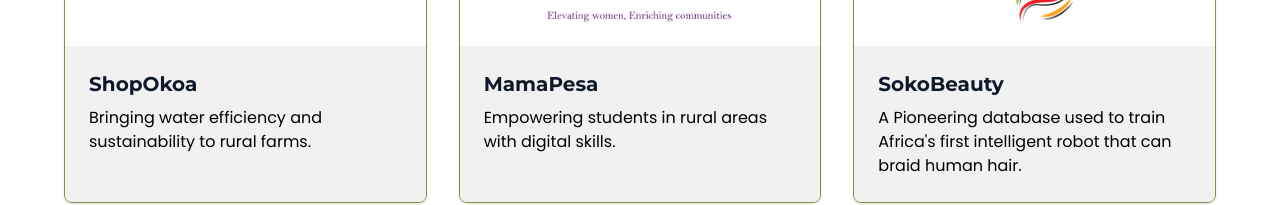
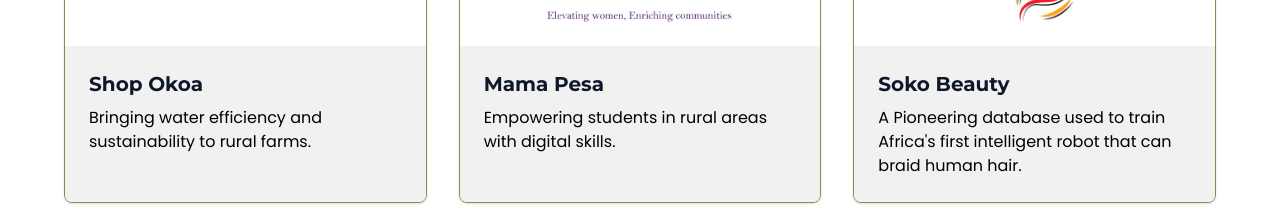
Before and after one commit to UncSeb108/Dukatech, a Next.js app: page /home in a window 1280 px wide. Shown: the part 6100-6305 px from the top of the page. Built offline with nearby package versions, Linux system fonts and the light colour scheme.

Commit message:
Update on soko beauty logo and update on project wordings

```diff
--- a/src/app/home/components/Projects.tsx
+++ b/src/app/home/components/Projects.tsx
@@ -6,19 +6,19 @@
 export default function ProjectsSection() {
   const projects = [
     {
-      title: "ShopOkoa",
+      title: "Shop Okoa",
       desc: "Bringing water efficiency and sustainability to rural farms.",
       image: "/images/shopokoa.jpg",
     },
     {
-      title: "MamaPesa",
+      title: "Mama Pesa",
       desc: "Empowering students in rural areas with digital skills.",
       image: "/images/mamapesa.jpg",
     },
     {
-      title: "SokoBeauty",
+      title: "Soko Beauty",
       desc: "A Pioneering database used to train Africa's first intelligent robot that can braid human hair.",
-      image: "/images/soko-beauty.png",
+      image: "/images/sokobeauty.png",
     },
   ];
 
```
Also changed, not shown: public/images/sokobeauty.png (renamed from public/images/soko-beauty.png).
